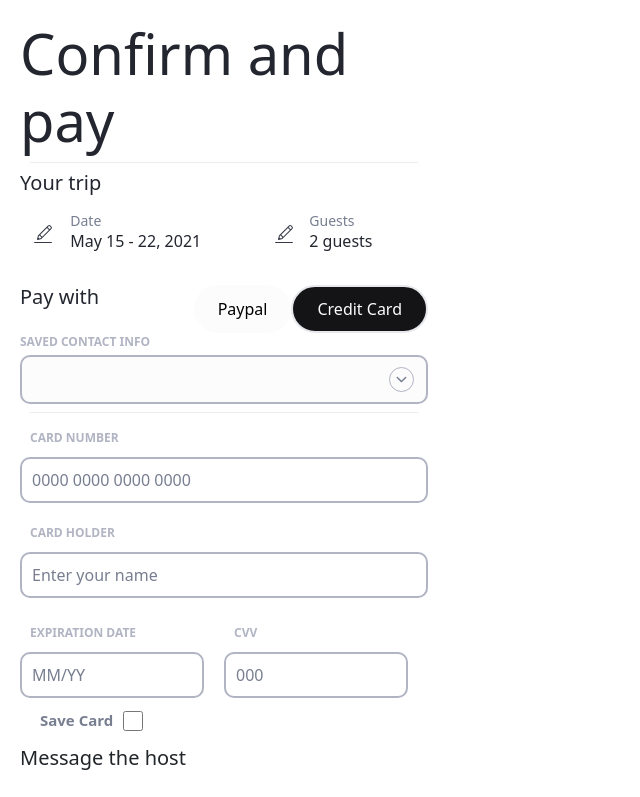
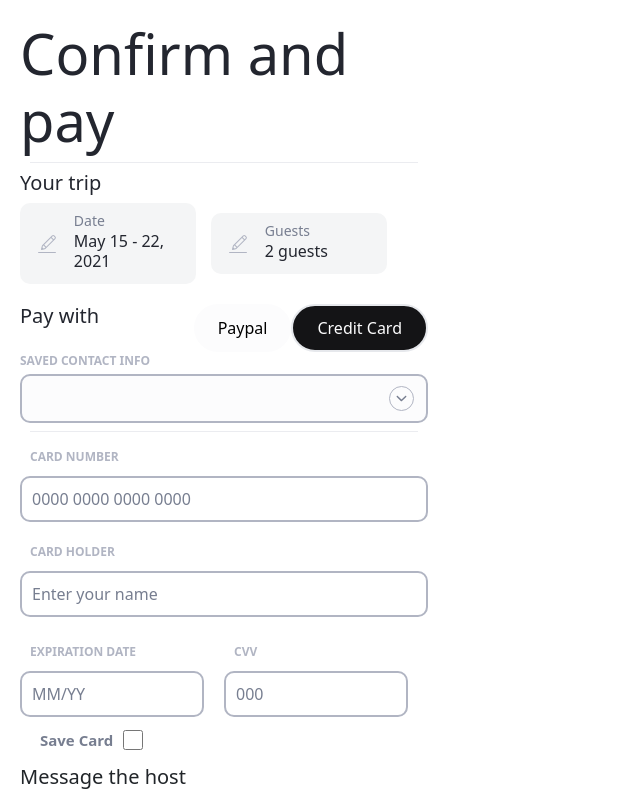
Before and after one commit to Areej-Farag/Fleet-Project, a React (Create React App) app in the folder FrontEnd/: page / in a window 1280 px wide. Shown: the top 797 px of the page, without its empty margins (0-640 px from the left). Built offline with nearby package versions, Linux system fonts and the light colour scheme.

Commit message:
Styling updates

```diff
--- a/FrontEnd/src/Components/Atoms/Icons.jsx
+++ b/FrontEnd/src/Components/Atoms/Icons.jsx
@@ -2,11 +2,25 @@ import React from "react";
 import PropTypes from "prop-types";
 import "../Styles/atoms.css";
 
-const Icon = ({ size = 24, color, IconContetnt, children , direction ="row"}) => {
+const Icon = ({
+  size = 24,
+  color,
+  IconContetnt,
+  children,
+  direction = "row",
+  bold,
+}) => {
   return (
-    <div className="IconContainer" style={{flexDirection:{direction}}}>
-      <span className={`icon`} style={{ fontSize: size, color }}>
-        {IconContetnt}
+    <div className="IconContainer" style={{ flexDirection: { direction } }}>
+      <span
+        className={`icon`}
+        style={{
+          fontSize: size,
+          color,
+          fontWeight: bold ? "700" : "normal",
+        }}
+      >
+        {IconContetnt }
       </span>
       <div className="IconText">{children}</div>
     </div>
@@ -18,7 +32,12 @@ Icon.propTypes = {
   size: PropTypes.number,
   color: PropTypes.string,
   children: PropTypes.node,
-  direction: PropTypes.oneOf(["row" , "column" , "row-reverse" , "column-reverse"]),
+  direction: PropTypes.oneOf([
+    "row",
+    "column",
+    "row-reverse",
+    "column-reverse",
+  ]),
 };
 
 export default Icon;
--- a/FrontEnd/src/Components/Organisms/PaymentForm.jsx
+++ b/FrontEnd/src/Components/Organisms/PaymentForm.jsx
@@ -13,7 +13,7 @@ import Select from "../Atoms/Select";
 
 export default function PaymentForm() {
   return (
-    <div className="payment-form">
+    <div className="payment-form col-12 ">
       <div className="title-container">
         <Typograph variant="h4" color={colors.Neutrals[2]}>
           Confirm and pay
@@ -25,7 +25,7 @@ export default function PaymentForm() {
           Your trip
         </Typograph>
         <div className="detailsIcons">
-          <Icon size={24} color={colors.Neutrals[3]} IconContetnt={<CiEdit />} direction="row-reverse" >
+          <Icon size={24} color={colors.Neutrals[5]} IconContetnt={<CiEdit />} direction="row-reverse" bold={true} >
             <Typograph variant="small" color={colors.Neutrals[4]}>
               Date
             </Typograph>
@@ -33,7 +33,7 @@ export default function PaymentForm() {
               May 15 - 22, 2021
             </Typograph>
           </Icon>
-          <Icon size={24} color={colors.Neutrals[3]} IconContetnt={<CiEdit />} direction="row-reverse">
+          <Icon size={24} color={colors.Neutrals[5]} IconContetnt={<CiEdit />} direction="row-reverse">
             <Typograph variant="small" color={colors.Neutrals[4]}>
               Guests
             </Typograph>
--- a/FrontEnd/src/Components/Styles/organisms.css
+++ b/FrontEnd/src/Components/Styles/organisms.css
@@ -18,6 +18,12 @@
     justify-content: space-between;
     align-items: center;
     margin-bottom: 20px;
+}
+.payment-form .detailsIcons .IconContainer{
+background-color: var(--color-neutral-7);
+width: 48%;
+border-radius: 10px;
+padding: 5px 10px;
 }
 .payment-form .detailsIcons .IconText {
     width: 85%;
@@ -89,3 +95,10 @@
     width: 90%;
     margin-right: 10px;
 }
+
+@media screen and (max-width: 768px) {
+    .payment-form{
+        width: 100vw;
+    }
+
+}
```
Also changed, not shown: FrontEnd/src/Images/primary img.png (added).
